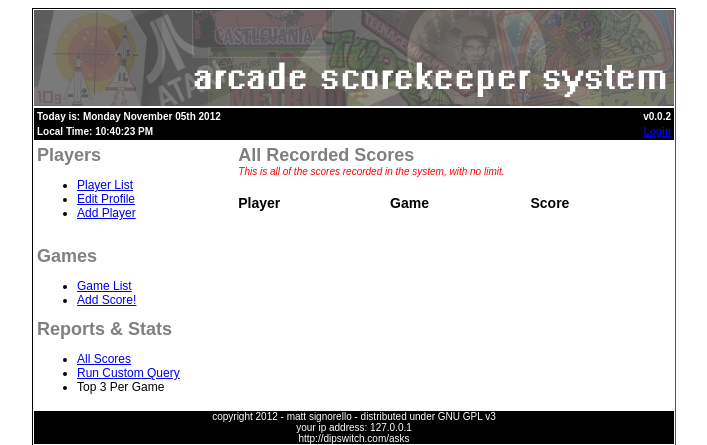
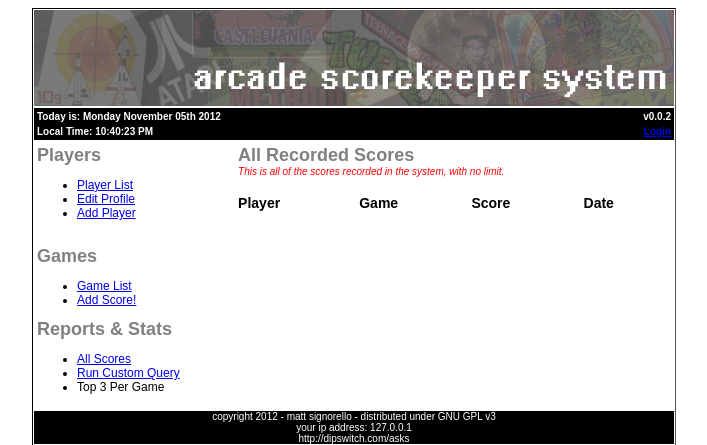
Before and after one commit to msignorello/asks, a PHP site: page /allscores.php in a window 1280 px wide. Shown: the top 445 px of the page, without its empty margins (286-993 px from the left). Run offline with PHP 8.4, Linux system fonts and the light colour scheme; data that the repository does not hold is empty.

Commit message:
Added display of when high score occurred.

```diff
--- a/allscores.php
+++ b/allscores.php
@@ -42,7 +42,7 @@
 
 include("includes/sqlconnect.inc");
 
-$allscores = mysql_query("SELECT scores.score AS score,players.player_initials AS player_initials,games.gamename AS gamename from ((games join scores on((games.gameid = scores.gameid))) join players on((players.playerid = scores.playerid)))") or die(mysql_error());
+$allscores = mysql_query("SELECT scores.score AS score,scores.date as date,players.player_initials AS player_initials,games.gamename AS gamename from ((games join scores on((games.gameid = scores.gameid))) join players on((players.playerid = scores.playerid)))") or die(mysql_error());
 
 //Below is a more straightforward query compared to above.... but for some reason something is broken and I need to fid the query to show duplicate game results for a given person.
 //$allscores = mysql_query("select * from scores,players,games where scores.playerid = players.playerid and scores.gameid = games.gameid group by scores.playerid ,scores.gameid") or die(mysql_error());
@@ -50,17 +50,19 @@ $allscores = mysql_query("SELECT scores.score AS score,players.player_initials A
 
 
 echo '<table cellpadding="0" class="content" cellspacing="0" width="100%" >';
-echo '<tr><th>Player</th><th>Game</th><th>Score</th></tr>';
+echo '<tr><th>Player</th><th>Game</th><th>Score</th><th>Date</th></tr>';
 
 while($row = mysql_fetch_array( $allscores )){
 
 $player=$row['player_initials'];
 $game=$row['gamename'];
 $score=$row['score'];
+$date=$row['date'];
 	echo "<tr>";
 		echo '<td>'.$player.'</td>';
 		echo '<td>'.$game.'</td>';
 		echo '<td>'.$score.'</td>';
+		echo '<td>'.$date.'</td>';
 	echo "</tr>";
 }
 
```
